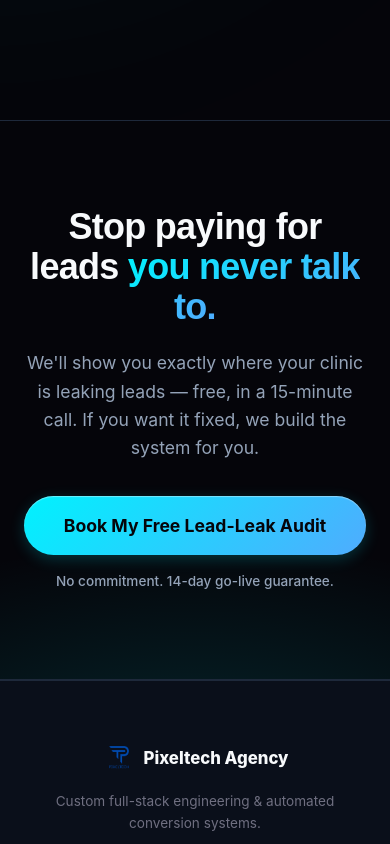
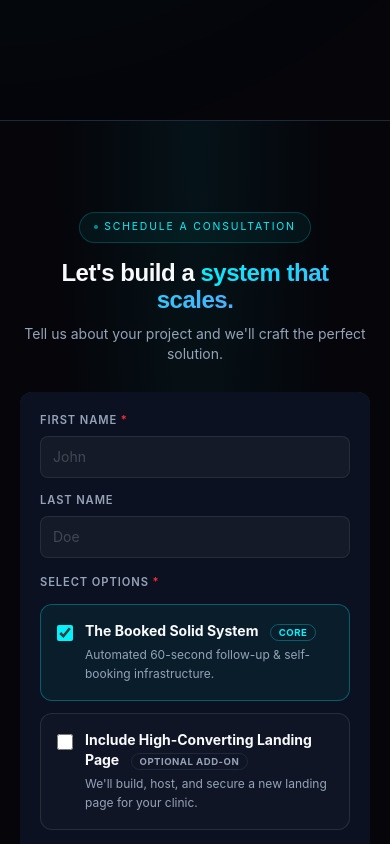
Before and after one commit to MAMuneebGhori/pixeltech-agency, a React (Vite) app in the folder pixel tech/: page / in a window 390 px wide. Shown: the part 5380-6224 px from the top of the page. Built offline with nearby package versions, Linux system fonts and the light colour scheme.

Commit message:
Embed Booking form in Home page and update footer text

```diff
--- a/pixel tech/src/components/Footer.jsx
+++ b/pixel tech/src/components/Footer.jsx
@@ -24,7 +24,7 @@ export default function Footer() {
               <img src="/Pixeltech.png" alt="PixelTech Logo" className="h-[34px] w-auto object-contain" />
               Pixeltech Agency
             </Link>
-            <p className="text-center md:text-left">Custom full-stack engineering & automated conversion systems.</p>
+            <p className="text-center md:text-left">Building Predictable Growth Systems.</p>
             <p>© {new Date().getFullYear()} Pixeltech Agency.</p>
           </div>
 
--- a/pixel tech/src/pages/Home.jsx
+++ b/pixel tech/src/pages/Home.jsx
@@ -3,7 +3,7 @@ import { motion } from 'framer-motion';
 import { Link } from 'react-router-dom';
 import HeroSection from '../components/HeroSection';
 import TestimonialsGrid from '../components/TestimonialsGrid';
-import FinalCtaSection from '../components/FinalCtaSection';
+import Booking from './Booking';
 import { MessageCircle, CalendarDays, CheckCircle2 } from 'lucide-react';
 
 export default function Home() {
@@ -152,7 +152,9 @@ export default function Home() {
 
       <TestimonialsGrid />
 
-      <FinalCtaSection />
+      <div id="booking-section">
+        <Booking />
+      </div>
     </main>
   );
 }
```
